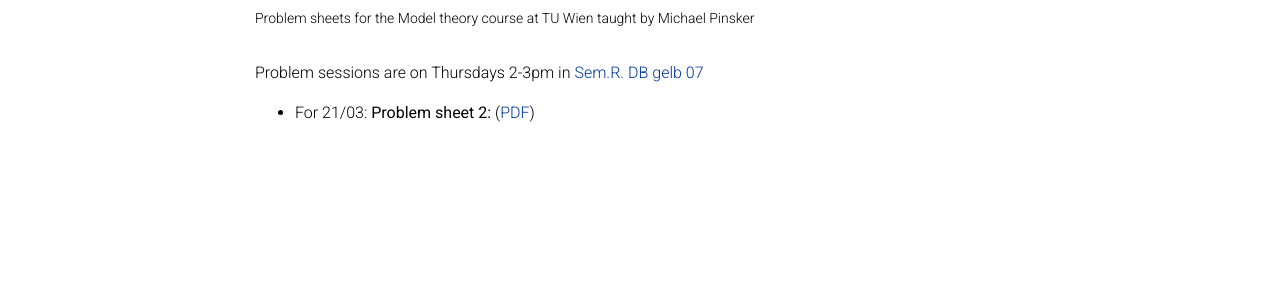
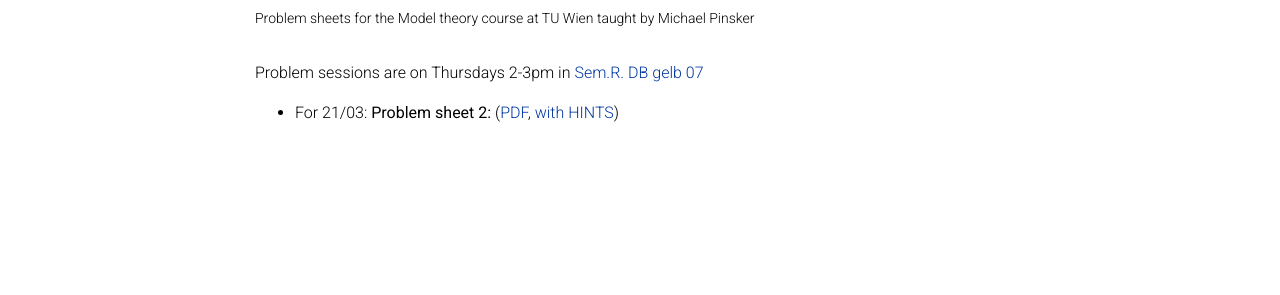
Before and after one commit to paolomarimon/paolomarimon.github.io, a Jekyll site: the page built from _projects/Modeltheory2024.md, in a window 1280 px wide. Shown: the part 153-448 px from the top of the page. Built offline with Jekyll 4.4.1, drawn with Linux system fonts in a browser that asks for light colours; comment, search, counter and statistics services are not loaded; a style sheet for code colours, icons or effects is not loaded.

Commit message:
Update Modeltheory2024.md

```diff
--- a/_projects/Modeltheory2024.md
+++ b/_projects/Modeltheory2024.md
@@ -10,4 +10,4 @@
 Problem sessions are on Thursdays 2-3pm in <a href=" https://tiss.tuwien.ac.at/events/roomSchedule.xhtml?dswid=2427&dsrid=649&roomCode=138A&initialDate=20240307" target="_blank">Sem.R. DB gelb 07</a>
 
 <ul>
-  <li>For 21/03: <b>Problem sheet 2:</b> (<a href="" target="_blank">PDF</a>)</li>
+  <li>For 21/03: <b>Problem sheet 2:</b> (<a href="https://paolomarimon.github.io/assets/pdf/MTEX2024/PS2.pdf" target="_blank">PDF</a>, <a href="https://paolomarimon.github.io/assets/pdf/MTEX2024/HINTS2.pdf" target="_blank">with HINTS</a>)</li>
```
